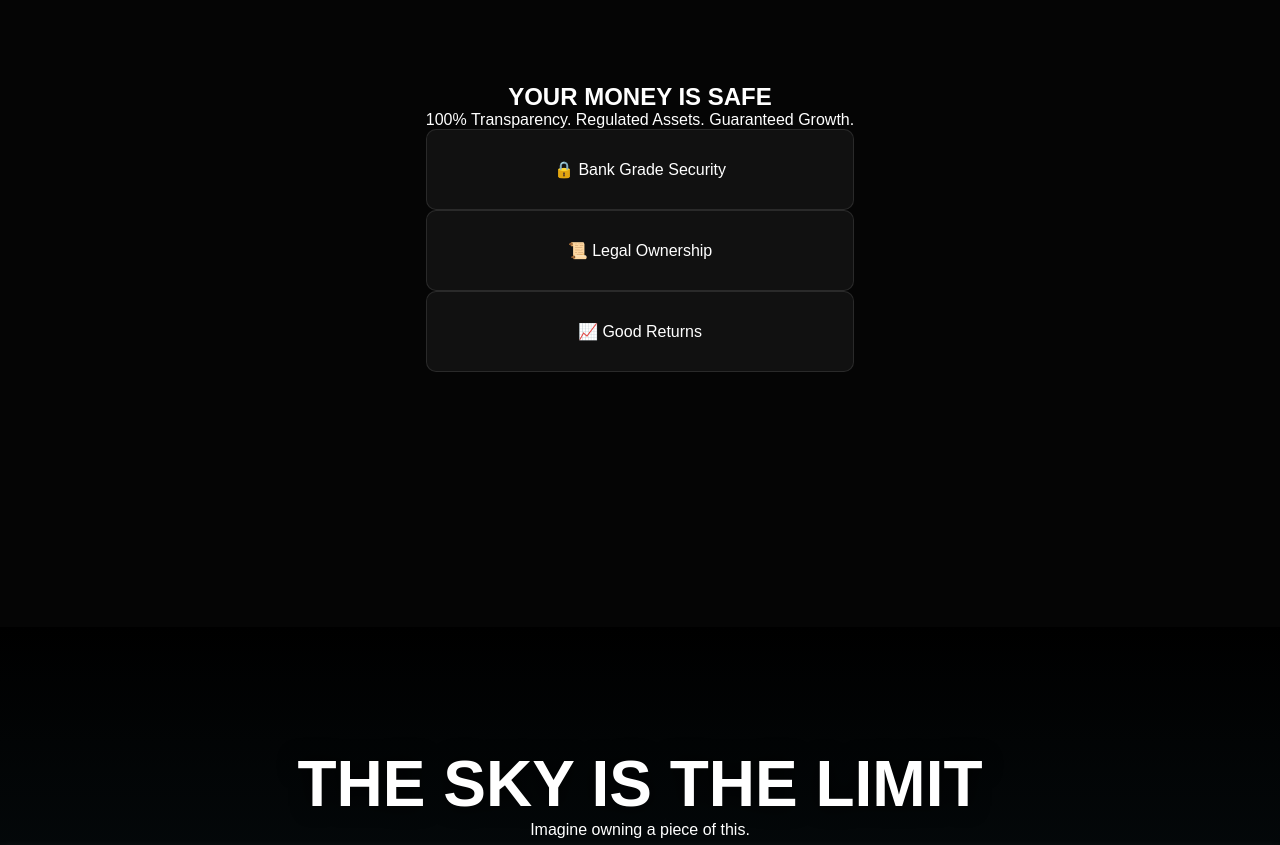
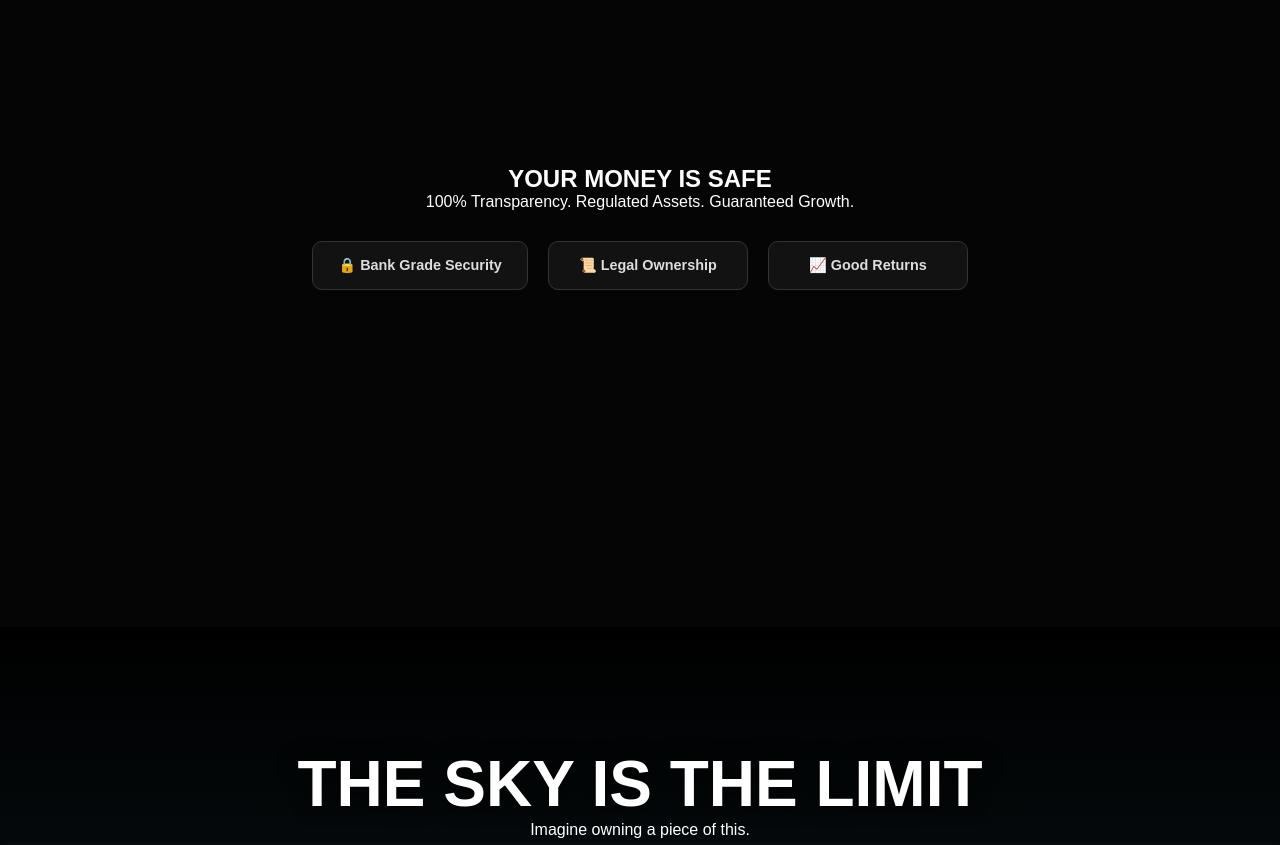
Before and after one commit to singhdeep4/InvestPro, a plain HTML site: page index.html in a window 1280 px wide. Shown: the part 1960-2805 px from the top of the page. Drawn offline with Linux system fonts and the light colour scheme.

Commit message:
Made Cards in index Horizontal

```diff
--- a/index.html
+++ b/index.html
@@ -76,12 +76,23 @@
         <div class="content">
             <h2>YOUR MONEY IS SAFE</h2>
             <p>100% Transparency. Regulated Assets. Guaranteed Growth.</p>
-            <div class="cards-row">
-                <div class="glass-card hidden">🔒 Bank Grade Security</div>
-                <div class="glass-card hidden">📜 Legal Ownership</div>
-                <div class="glass-card hidden">📈 Good Returns</div>
-            </div>
         </div>
+
+        <div class="trust-section">
+
+    <div class="trust-card">
+        🔒 Bank Grade Security
+    </div>
+
+    <div class="trust-card">
+        📜 Legal Ownership
+    </div>
+
+    <div class="trust-card">
+        📈 Good Returns
+    </div>
+
+</div>
     </section>
 
     <div class="grand-reveal-container">
--- a/style.css
+++ b/style.css
@@ -13,12 +13,12 @@ body {
     font-family: 'Arial', sans-serif;
     overflow-x: hidden;
 
-    /* This creates the "+" cursor */
+    /* This creates the "+" cursor without the circle */
     cursor: crosshair;
 }
 
 /* Basic Interaction Cursors */
-a, button, .card, .switch, .market-card { cursor: pointer; }
+a, button, .card, .switch, .market-card, .trust-card { cursor: pointer; }
 
 
 /* ==========================================================================
@@ -148,7 +148,7 @@ body.has-alert .navbar { top: 40px; }
    6. HOMEPAGE: CITY REVEAL SCROLL
    ========================================================================== */
 .grand-reveal-container {
-    height: 115vh; /* Determines scrolling distance */
+    height: 115h; /* Determines scrolling distance */
     background: linear-gradient(#000000, #0f2027);
 }
 .sticky-wrapper {
@@ -198,7 +198,8 @@ body.has-alert .navbar { top: 40px; }
 .login-page {
     min-height: 100vh;
     background: radial-gradient(circle at center, #1a1a1a, #000000);
-    display: flex; justify-content: center; align-items: center;
+    display: flex; flex-direction: column; /* Changed to allow stacking */
+    justify-content: center; align-items: center;
     padding: 20px;
     transition: all 0.4s ease; /* Smooth slide for Alert Bar */
     padding-top: 0;
@@ -264,6 +265,50 @@ body.has-alert .login-page { padding-top: 80px; }
     z-index: 10; transition: all 0.4s ease;
 }
 body.has-alert .back-link { top: 80px; }
+
+
+/* ==========================================================================
+   8.5 TRUST SECTION (Horizontal Row Fix)
+   ========================================================================== */
+.trust-section {
+    display: flex !important;         /* Force Flexbox */
+    flex-direction: row !important;   /* Force Horizontal (Left-Right) */
+    justify-content: center;          /* Center in the middle */
+    align-items: center;              /* Align items vertically */
+    gap: 20px;                        /* Space between cards */
+    width: 100%;
+    margin-top: 30px;
+    flex-wrap: wrap;                  /* Allow wrapping ONLY if screen is too small */
+}
+
+.trust-card {
+    background: rgba(255, 255, 255, 0.05);
+    border: 1px solid #333;
+    padding: 15px 25px;
+    border-radius: 10px;
+    color: #ddd;
+    font-size: 0.9rem;
+    font-weight: bold;
+    min-width: 200px;                 /* Ensure they aren't too skinny */
+    text-align: center;
+    transition: transform 0.3s;
+}
+
+.trust-card:hover {
+    border-color: #00ff88;
+    transform: translateY(-5px);
+    color: white;
+}
+
+/* On Mobile Phones ONLY -> Stack them */
+@media (max-width: 768px) {
+    .trust-section {
+        flex-direction: column !important; /* Switch to Vertical on phone */
+    }
+    .trust-card {
+        width: 100%; /* Full width on phone */
+    }
+}
 
 
 /* ==========================================================================
@@ -463,4 +508,8 @@ input:checked + .slider:before { transform: translateX(24px); }
 
     /* Scrollable Tables */
     .glass-card { overflow-x: auto; }
+
+    /* Trust Section Stack (Mobile) */
+    .trust-section { flex-direction: column; align-items: center; }
+    .trust-card { width: 100%; max-width: 350px; }
 }
```
